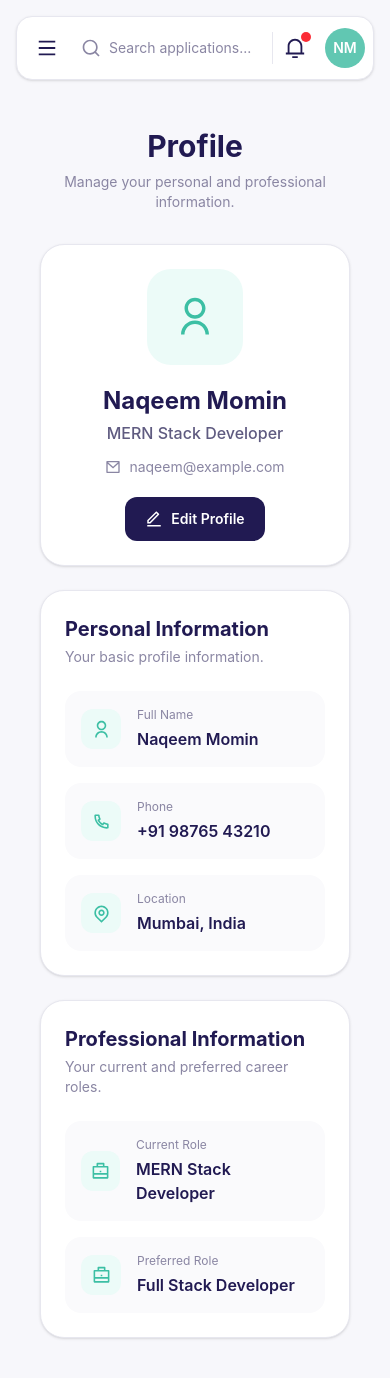
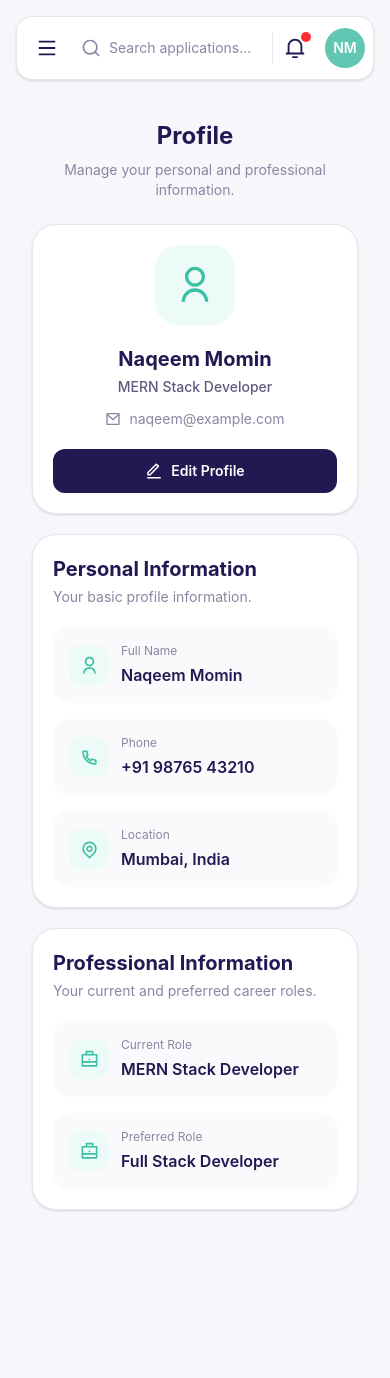
Before and after one commit to MohdNaqeem/TrackHire, a React (Vite) app: page /dashboard/profile in a window 390 px wide. After the commit the page ends 1242 px from the top, so only its background shows below. Built offline with nearby package versions, Linux system fonts and the light colour scheme.

Commit message:
improve profie page reponsive design

```diff
--- a/src/components/Profile/ProfileHeader.jsx
+++ b/src/components/Profile/ProfileHeader.jsx
@@ -6,29 +6,40 @@ import {
 
 const ProfileHeader = ({ profile, onEdit }) => {
   return (
-    <section className="rounded-3xl border border-[#E7E7EF] bg-white p-6 shadow-sm">
+    <section className="rounded-3xl border border-[#E7E7EF] bg-white p-5 shadow-sm sm:p-6">
       <div className="flex flex-col items-center gap-5 sm:flex-row">
         {/* Avatar */}
-        <div className="flex h-24 w-24 shrink-0 items-center justify-center rounded-3xl bg-[#ECFBF8]">
+        <div className="flex h-20 w-20 shrink-0 items-center justify-center rounded-3xl bg-[#ECFBF8] sm:h-24 sm:w-24">
+          <RiUserLine
+            size={40}
+            className="text-[#3CBFA4] sm:hidden"
+          />
+
           <RiUserLine
             size={42}
-            className="text-[#3CBFA4]"
+            className="hidden text-[#3CBFA4] sm:block"
           />
         </div>
 
         {/* Profile Details */}
         <div className="min-w-0 flex-1 text-center sm:text-left">
-          <h1 className="text-2xl font-bold text-[#211A52]">
+          <h1 className="break-words text-xl font-bold text-[#211A52] sm:text-2xl">
             {profile.name}
           </h1>
 
-          <p className="mt-1 font-medium text-[#5F5B80]">
+          <p className="mt-1 break-words text-sm font-medium text-[#5F5B80] sm:text-base">
             {profile.currentRole}
           </p>
 
-          <div className="mt-3 flex items-center justify-center gap-2 text-sm text-[#8A86A3] sm:justify-start">
-            <RiMailLine size={16} />
-            <span>{profile.email}</span>
+          <div className="mt-3 flex min-w-0 items-center justify-center gap-2 text-sm text-[#8A86A3] sm:justify-start">
+            <RiMailLine
+              size={16}
+              className="shrink-0"
+            />
+
+            <span className="min-w-0 break-all">
+              {profile.email}
+            </span>
           </div>
         </div>
 
@@ -36,10 +47,11 @@ const ProfileHeader = ({ profile, onEdit }) => {
         <button
           type="button"
           onClick={onEdit}
-          className="flex items-center gap-2 rounded-xl bg-[#211A52] px-5 py-3 text-sm font-semibold text-white transition-all duration-200 hover:bg-[#2D2568]"
+          className="flex w-full items-center justify-center gap-2 rounded-xl bg-[#211A52] px-5 py-3 text-sm font-semibold text-white transition-all duration-200 hover:bg-[#2D2568] sm:w-auto"
         >
           <RiEditLine size={18} />
-          Edit Profile
+
+          <span>Edit Profile</span>
         </button>
       </div>
     </section>
--- a/src/components/Profile/ProfileInfo.jsx
+++ b/src/components/Profile/ProfileInfo.jsx
@@ -7,10 +7,10 @@ import {
 
 const ProfileInfo = ({ profile }) => {
   return (
-    <div className="grid grid-cols-1 gap-6 lg:grid-cols-2">
+    <div className="grid min-w-0 grid-cols-1 gap-5 lg:grid-cols-2">
       {/* Personal Information */}
-      <section className="rounded-3xl border border-[#E7E7EF] bg-white p-6 shadow-sm">
-        <div className="mb-6">
+      <section className="min-w-0 rounded-3xl border border-[#E7E7EF] bg-white p-5 shadow-sm sm:p-6">
+        <div className="mb-5 sm:mb-6">
           <h2 className="text-xl font-bold text-[#211A52]">
             Personal Information
           </h2>
@@ -22,60 +22,60 @@ const ProfileInfo = ({ profile }) => {
 
         <div className="space-y-4">
           {/* Name */}
-          <div className="flex items-center gap-4 rounded-2xl bg-[#FAFAFC] p-4">
-            <div className="flex h-10 w-10 items-center justify-center rounded-xl bg-[#ECFBF8]">
+          <div className="flex min-w-0 items-center gap-3 rounded-2xl bg-[#FAFAFC] p-4 sm:gap-4">
+            <div className="flex h-10 w-10 shrink-0 items-center justify-center rounded-xl bg-[#ECFBF8]">
               <RiUserLine
                 size={19}
                 className="text-[#3CBFA4]"
               />
             </div>
 
-            <div>
+            <div className="min-w-0">
               <p className="text-xs text-[#8A86A3]">
                 Full Name
               </p>
 
-              <p className="mt-1 font-semibold text-[#211A52]">
+              <p className="mt-1 break-words font-semibold text-[#211A52]">
                 {profile.name}
               </p>
             </div>
           </div>
 
           {/* Phone */}
-          <div className="flex items-center gap-4 rounded-2xl bg-[#FAFAFC] p-4">
-            <div className="flex h-10 w-10 items-center justify-center rounded-xl bg-[#ECFBF8]">
+          <div className="flex min-w-0 items-center gap-3 rounded-2xl bg-[#FAFAFC] p-4 sm:gap-4">
+            <div className="flex h-10 w-10 shrink-0 items-center justify-center rounded-xl bg-[#ECFBF8]">
               <RiPhoneLine
                 size={19}
                 className="text-[#3CBFA4]"
               />
             </div>
 
-            <div>
+            <div className="min-w-0">
               <p className="text-xs text-[#8A86A3]">
                 Phone
               </p>
 
-              <p className="mt-1 font-semibold text-[#211A52]">
+              <p className="mt-1 break-words font-semibold text-[#211A52]">
                 {profile.phone}
               </p>
             </div>
           </div>
 
           {/* Location */}
-          <div className="flex items-center gap-4 rounded-2xl bg-[#FAFAFC] p-4">
-            <div className="flex h-10 w-10 items-center justify-center rounded-xl bg-[#ECFBF8]">
+          <div className="flex min-w-0 items-center gap-3 rounded-2xl bg-[#FAFAFC] p-4 sm:gap-4">
+            <div className="flex h-10 w-10 shrink-0 items-center justify-center rounded-xl bg-[#ECFBF8]">
               <RiMapPinLine
                 size={19}
                 className="text-[#3CBFA4]"
               />
             </div>
 
-            <div>
+            <div className="min-w-0">
               <p className="text-xs text-[#8A86A3]">
                 Location
               </p>
 
-              <p className="mt-1 font-semibold text-[#211A52]">
+              <p className="mt-1 break-words font-semibold text-[#211A52]">
                 {profile.location}
               </p>
             </div>
@@ -84,8 +84,8 @@ const ProfileInfo = ({ profile }) => {
       </section>
 
       {/* Professional Information */}
-      <section className="rounded-3xl border border-[#E7E7EF] bg-white p-6 shadow-sm">
-        <div className="mb-6">
+      <section className="min-w-0 rounded-3xl border border-[#E7E7EF] bg-white p-5 shadow-sm sm:p-6">
+        <div className="mb-5 sm:mb-6">
           <h2 className="text-xl font-bold text-[#211A52]">
             Professional Information
           </h2>
@@ -97,40 +97,40 @@ const ProfileInfo = ({ profile }) => {
 
         <div className="space-y-4">
           {/* Current Role */}
-          <div className="flex items-center gap-4 rounded-2xl bg-[#FAFAFC] p-4">
-            <div className="flex h-10 w-10 items-center justify-center rounded-xl bg-[#ECFBF8]">
+          <div className="flex min-w-0 items-center gap-3 rounded-2xl bg-[#FAFAFC] p-4 sm:gap-4">
+            <div className="flex h-10 w-10 shrink-0 items-center justify-center rounded-xl bg-[#ECFBF8]">
               <RiBriefcaseLine
                 size={19}
                 className="text-[#3CBFA4]"
               />
             </div>
 
-            <div>
+            <div className="min-w-0">
               <p className="text-xs text-[#8A86A3]">
                 Current Role
               </p>
 
-              <p className="mt-1 font-semibold text-[#211A52]">
+              <p className="mt-1 break-words font-semibold text-[#211A52]">
                 {profile.currentRole}
               </p>
             </div>
           </div>
 
           {/* Preferred Role */}
-          <div className="flex items-center gap-4 rounded-2xl bg-[#FAFAFC] p-4">
-            <div className="flex h-10 w-10 items-center justify-center rounded-xl bg-[#ECFBF8]">
+          <div className="flex min-w-0 items-center gap-3 rounded-2xl bg-[#FAFAFC] p-4 sm:gap-4">
+            <div className="flex h-10 w-10 shrink-0 items-center justify-center rounded-xl bg-[#ECFBF8]">
               <RiBriefcaseLine
                 size={19}
                 className="text-[#3CBFA4]"
               />
             </div>
 
-            <div>
+            <div className="min-w-0">
               <p className="text-xs text-[#8A86A3]">
                 Preferred Role
               </p>
 
-              <p className="mt-1 font-semibold text-[#211A52]">
+              <p className="mt-1 break-words font-semibold text-[#211A52]">
                 {profile.preferredRole}
               </p>
             </div>
--- a/src/pages/Profile/Profile.jsx
+++ b/src/pages/Profile/Profile.jsx
@@ -18,20 +18,20 @@ const Profile = () => {
   };
 
   return (
-    <section className="p-6">
+    <section className="p-4 sm:p-6">
       {/* Page Header */}
-      <div className="mb-8 text-center">
-        <h1 className="text-3xl font-bold text-[#211A52]">
+      <div className="mb-6 text-center sm:mb-8">
+        <h1 className="text-2xl font-bold text-[#211A52] sm:text-3xl">
           Profile
         </h1>
 
-        <p className="mt-2 text-sm text-[#8A86A3]">
+        <p className="mx-auto mt-2 max-w-xl text-sm leading-5 text-[#8A86A3]">
           Manage your personal and professional information.
         </p>
       </div>
 
       {/* Profile Header */}
-      <div className="mb-6">
+      <div className="mb-5 sm:mb-6">
         <ProfileHeader
           profile={profile}
           onEdit={() => setIsEditModalOpen(true)}
```
Also changed, not shown: src/components/Profile/ProfileEditModal.jsx (+11 -21 lines).
